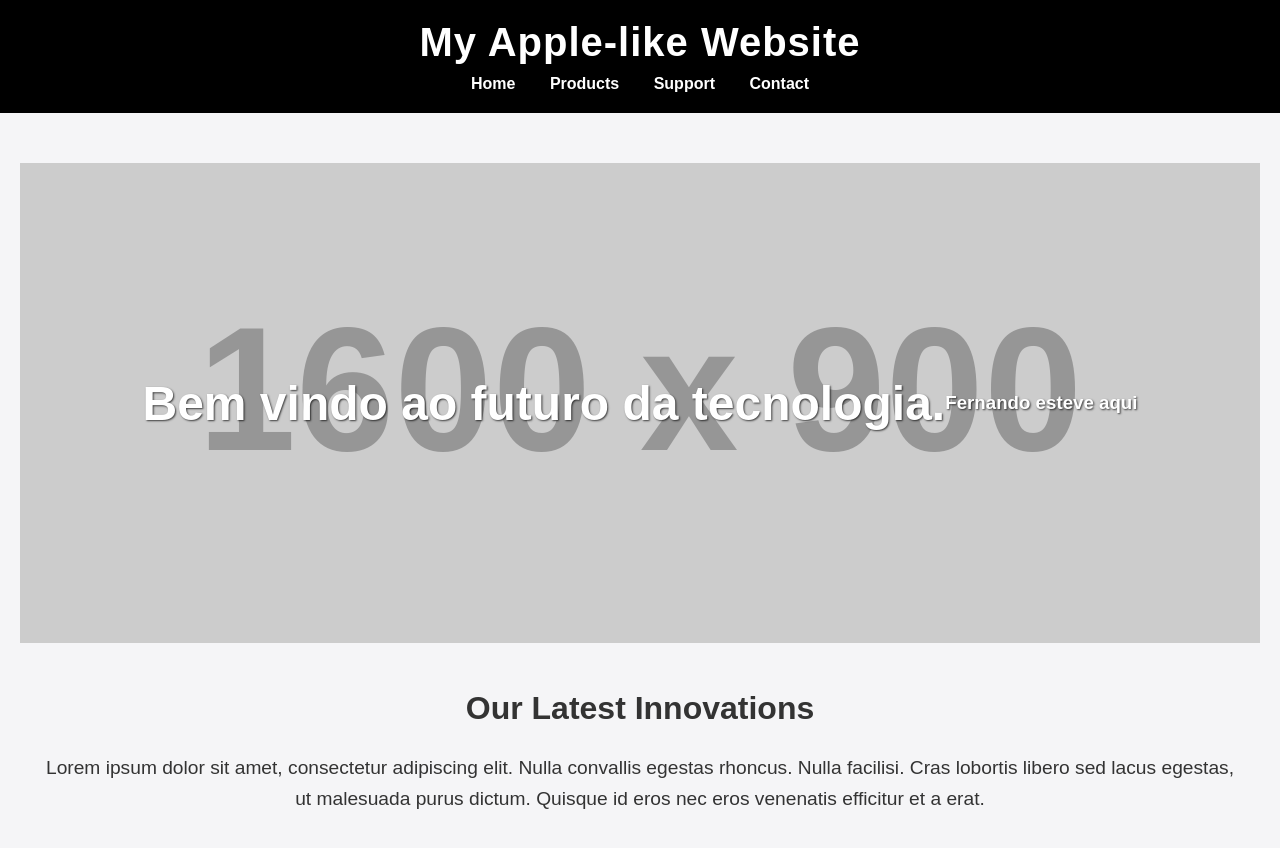
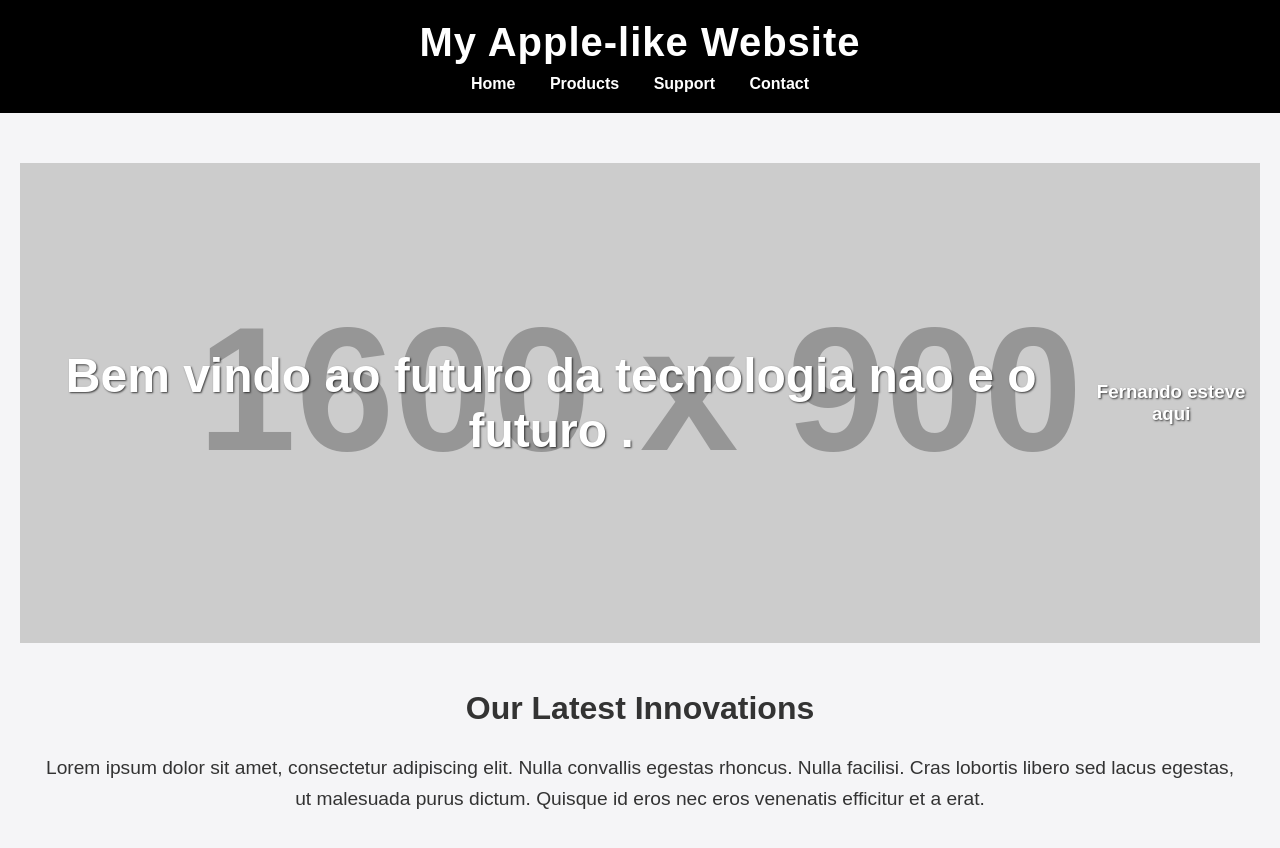
Before and after one commit to Nobody798/EngSoft3, a plain HTML site: page index.html in a window 1280 px wide. Drawn offline with Linux system fonts and the light colour scheme; placeholder pictures from the web are drawn by us.

Commit message:
versao 3

```diff
--- a/index.html
+++ b/index.html
@@ -81,7 +81,7 @@
     </header>
     <main>
         <div class="hero">
-            <h2>Bem vindo ao futuro da tecnologia.</h2>
+            <h2>Bem vindo ao futuro da tecnologia nao e o futuro .</h2>
             <h3>Fernando esteve aqui</h3>
         </div>
         <div class="content">
```
